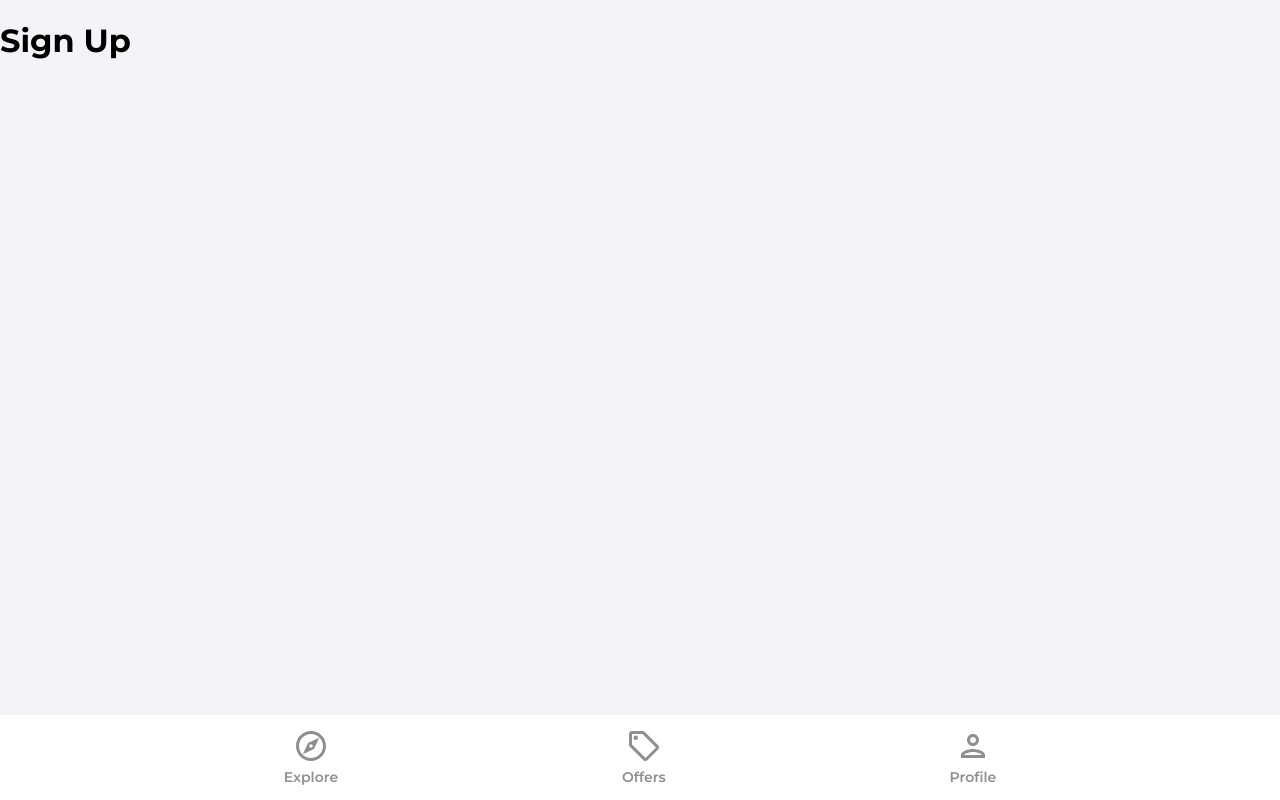
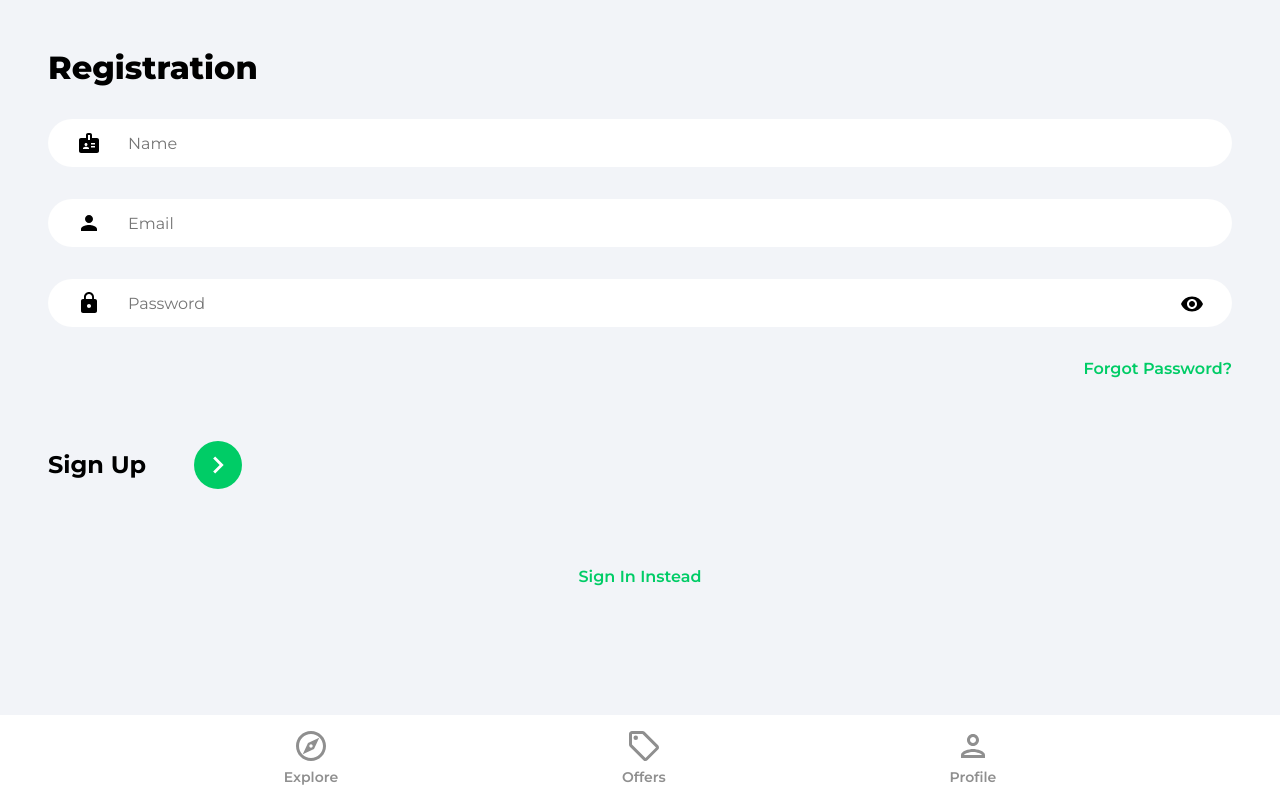
Before and after one commit to jeancarlosherrera/house-marketplace, a React (Create React App) app: page /sign-up in a window 1280 px wide. Built offline with nearby package versions, Linux system fonts and the light colour scheme.

Commit message:
Sign up component created

```diff
--- a/src/pages/SignUp.js
+++ b/src/pages/SignUp.js
@@ -1,5 +1,83 @@
+import { useState } from 'react'
+import { Link, useNavigate } from 'react-router-dom'
+import { ReactComponent as ArrowRightIcon } from '../assets/svg/keyboardArrowRightIcon.svg'
+import visibilityIcon from '../assets/svg/visibilityIcon.svg'
+
 const SignUp = () => {
-  return <h1>Sign Up</h1>
+  const [showPassword, setShowPassword] = useState(false)
+  const [formData, setFormData] = useState({
+    name: '',
+    email: '',
+    password: '',
+  })
+
+  const { name, email, password } = formData
+
+  const navigate = useNavigate()
+
+  const handleOnChange = (e) => {
+    setFormData((prevState) => ({
+      ...prevState,
+      [e.target.id]: e.target.value,
+    }))
+  }
+
+  return (
+    <>
+      <div className='pageContainer'>
+        <header>
+          <p className='pageHeader'>Registration</p>
+        </header>
+        <form>
+          <input
+            type='text'
+            className='nameInput'
+            placeholder='Name'
+            id='name'
+            value={name}
+            onChange={handleOnChange}
+          />
+          <input
+            type='text'
+            className='emailInput'
+            placeholder='Email'
+            id='email'
+            value={email}
+            onChange={handleOnChange}
+          />
+          <div className='passwordInputDiv'>
+            <input
+              type={showPassword ? 'text' : 'password'}
+              className='passwordInput'
+              placeholder='Password'
+              id='password'
+              value={password}
+              onChange={handleOnChange}
+            />
+            <img
+              src={visibilityIcon}
+              alt='show password'
+              className='showPassword'
+              onClick={() => setShowPassword((prevState) => !prevState)}
+            />
+          </div>
+          <Link to={'/forgot-password'} className='forgotPasswordLink'>
+            Forgot Password?
+          </Link>
+          <div className='signUpBar'>
+            <p className='signUpText'>Sign Up</p>
+            <button className='signUpButton'>
+              <ArrowRightIcon fill='#ffffff' width='34px' height='34px' />
+            </button>
+          </div>
+        </form>
+        {/* Google OAuth */}
+        <Link to='/sign-in' className='registerLink'>
+          Sign In Instead
+        </Link>
+      </div>
+    </>
+  )
 }
 
 export default SignUp
```
